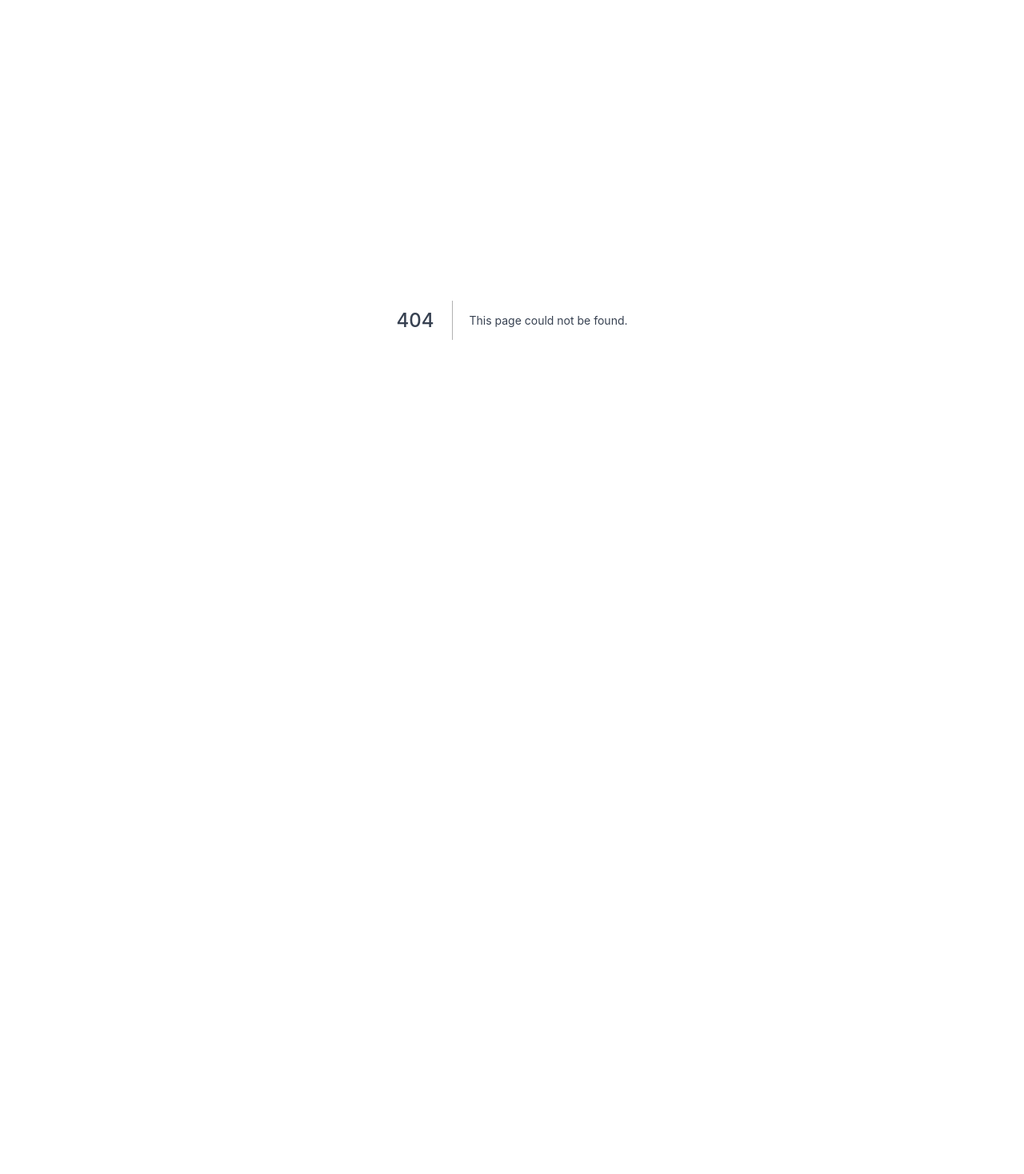
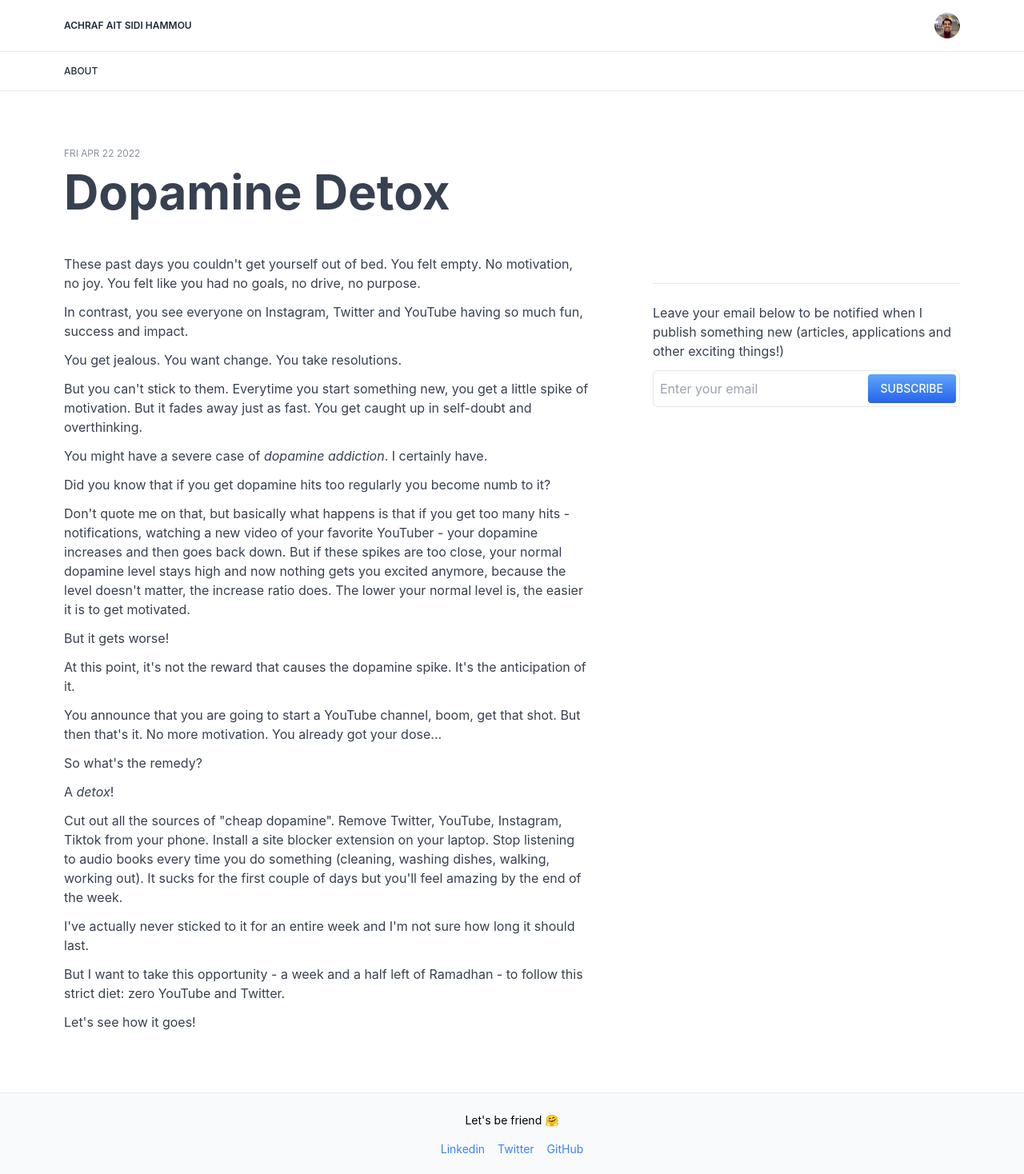
Before and after one commit to AchrafAsh/achrafash.com, a Next.js app: page /daily/004 in a window 1280 px wide. Before the commit this address had no page. Shown: the top 1468 px of the page at 80% size. Before the commit the page ends 800 px from the top, so only its background shows below. Built offline with nearby package versions, Linux system fonts and the light colour scheme.

Commit message:
🖊️ new post

```diff
--- /dev/null
+++ b/src/pages/daily/004.mdx
@@ -0,0 +1,49 @@
+import { PostLayout } from '@/components/posts'
+
+export const title = 'Dopamine Detox'
+export const tag = 'daily'
+export const publishedAt = '2022-4-22'
+export const toc = []
+
+These past days you couldn't get yourself out of bed. You felt empty. No motivation, no joy. You felt like you had no goals, no drive, no purpose.
+
+In contrast, you see everyone on Instagram, Twitter and YouTube having so much fun, success and impact.
+
+You get jealous. You want change. You take resolutions.
+
+But you can't stick to them. Everytime you start something new, you get a little spike of motivation. But it fades away just as fast. You get caught up in self-doubt and overthinking.
+
+You might have a severe case of _dopamine addiction_. I certainly have.
+
+Did you know that if you get dopamine hits too regularly you become numb to it?
+
+Don't quote me on that, but basically what happens is that if you get too many hits - notifications, watching a new video of your favorite YouTuber - your dopamine increases and then goes back down.
+But if these spikes are too close, your normal dopamine level stays high and now nothing gets you excited anymore, because the level doesn't matter, the increase ratio does. The lower your normal level is, the easier it is to get motivated.
+
+But it gets worse!
+
+At this point, it's not the reward that causes the dopamine spike. It's the anticipation of it.
+
+You announce that you are going to start a YouTube channel, boom, get that shot. But then that's it. No more motivation. You already got your dose...
+
+So what's the remedy?
+
+A _detox_!
+
+Cut out all the sources of "cheap dopamine". Remove Twitter, YouTube, Instagram, Tiktok from your phone. Install a site blocker extension on your laptop. Stop listening to audio books every time you do something (cleaning, washing dishes, walking, working out).
+It sucks for the first couple of days but you'll feel amazing by the end of the week.
+
+I've actually never sticked to it for an entire week and I'm not sure how long it should last.
+
+But I want to take this opportunity - a week and a half left of Ramadhan - to follow this strict diet: zero YouTube and Twitter.
+
+Let's see how it goes!
+
+export default ({ children }) => (
+    <PostLayout
+        title={title}
+        publishedAt={publishedAt}
+        toc={toc}
+        children={children}
+    />
+)
```
